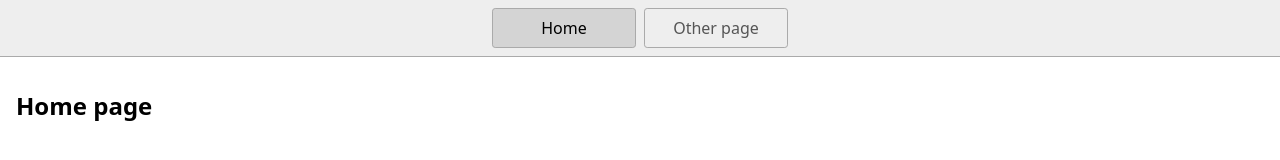
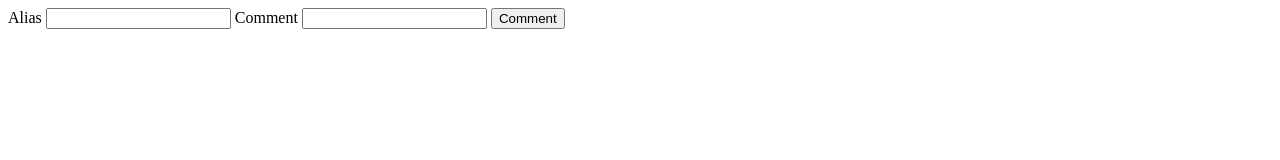
Before and after one commit to Bartelus/InputHandling, a website: page index.html in a window 1280 px wide. Drawn offline with Linux system fonts and the light colour scheme.

Commit message:
add html for comments

```diff
--- a/index.html
+++ b/index.html
@@ -1,23 +1,45 @@
 <!DOCTYPE html>
 <html lang="en">
+
+
   <head>
+
     <title>Home</title>
     <meta charset="UTF-8" />
     <meta name="viewport" content="width=device-width" />
-    <!--
-      Need a visual blank slate?
-      Remove all code in `styles.css`!
-    -->
     <link rel="stylesheet" href="styles.css" />
     <script type="module" src="script.js"></script>
+
   </head>
-  <body>
-    <nav>
-      <a href="/" aria-current="page">Home</a>
-      <a href="/page2.html">Other page</a>
-    </nav>
-    <main>
-      <h1>Home page</h1>
-    </main>
-  </body>
+
+
+
+
+<body>
+
+
+
+
+  <!-- Input form -->
+
+  <div>
+    <label for="alias-field">Alias</label>
+    <input type="text" name="" id="alias-field">
+
+    <label for="comment-field">Comment</label>
+    <input type="text" name="" id="comment-field">
+
+    <button id="add-comment">Comment</button>
+  </div>
+
+
+
+<!-- comment list -->
+
+<ol id="comment-list"></ol>
+
+
+
+</body>
+
 </html>
--- a/styles.css
+++ /dev/null
@@ -1,46 +0,0 @@
-* {
-  box-sizing: border-box;
-}
-
-body {
-  margin: 0;
-  font-family: system-ui, sans-serif;
-  color: black;
-  background-color: white;
-}
-
-nav {
-  display: flex;
-  flex-wrap: wrap;
-  align-items: center;
-  justify-content: center;
-  padding: 0.5rem;
-  gap: 0.5rem;
-  border-bottom: solid 1px #aaa;
-  background-color: #eee;
-}
-
-nav a {
-  display: inline-block;
-  min-width: 9rem;
-  padding: 0.5rem;
-  border-radius: 0.2rem;
-  border: solid 1px #aaa;
-  text-align: center;
-  text-decoration: none;
-  color: #555;
-}
-
-nav a[aria-current='page'] {
-  color: #000;
-  background-color: #d4d4d4;
-}
-
-main {
-  padding: 1rem;
-}
-
-h1 {
-  font-weight: bold;
-  font-size: 1.5rem;
-}
```
Also changed, not shown: page2.html (deleted, +0 -19 lines), 1 other file.
